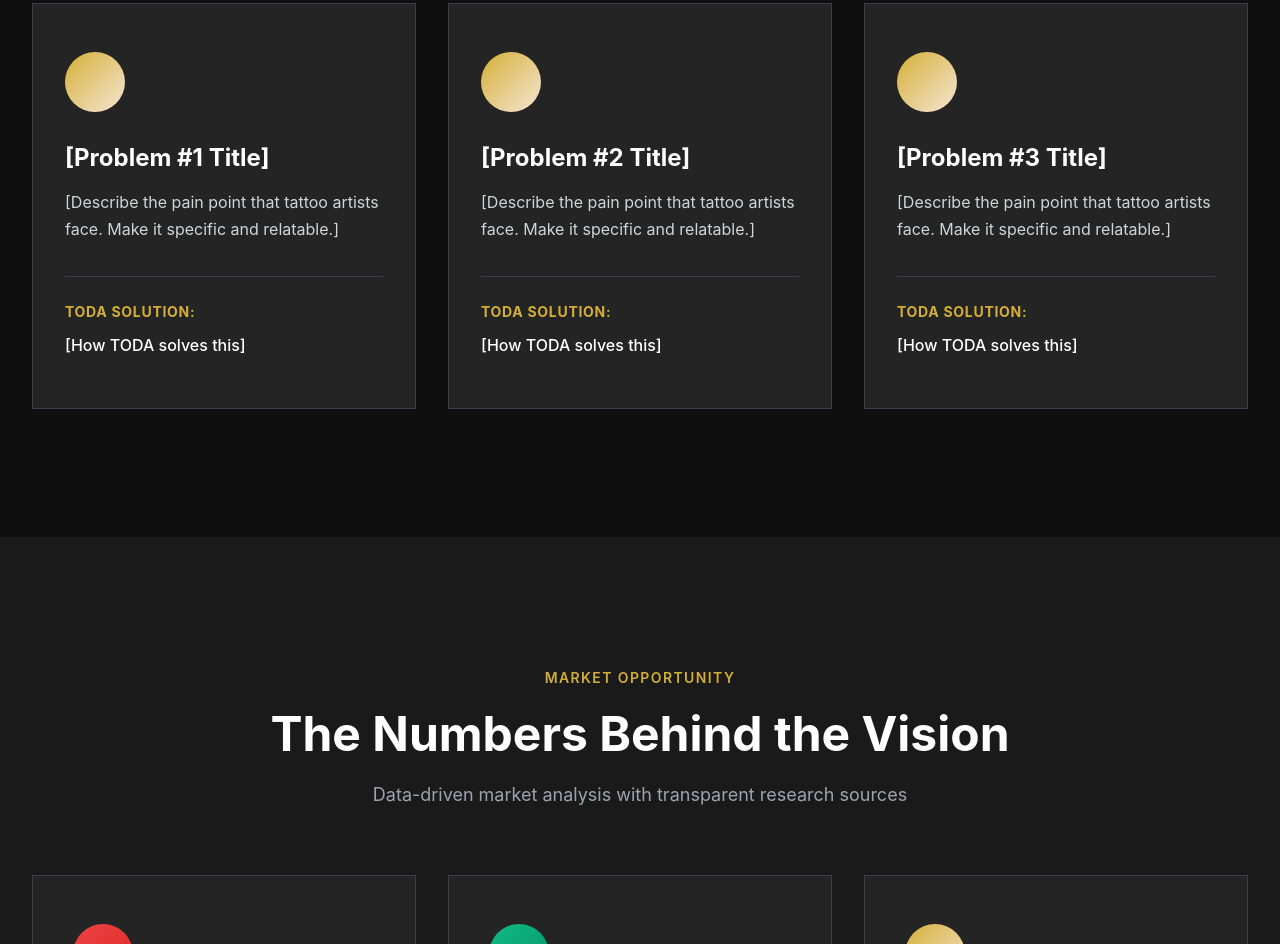
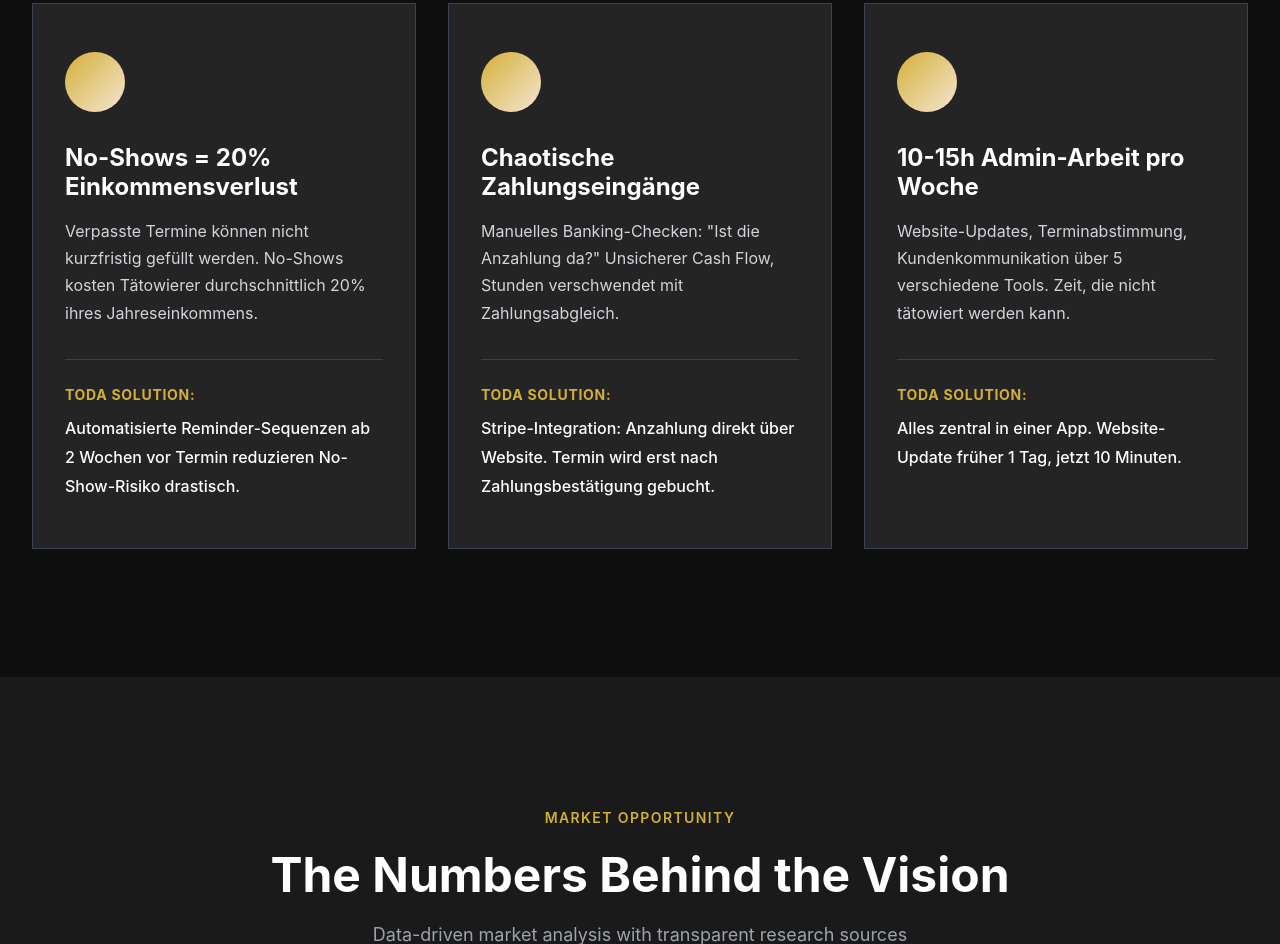
Before and after one commit to ManLi97/TODA-BusinessPitch, a plain HTML site: page index.html in a window 1280 px wide. Shown: the part 2263-3207 px from the top of the page. Drawn offline with Linux system fonts and the light colour scheme.

Commit message:
section the problem filled with content

```diff
--- a/index.html
+++ b/index.html
@@ -62,33 +62,33 @@
                     <div class="card-icon">
                         <div class="icon-placeholder"></div>
                     </div>
-                    <h3 class="card-title">[Problem #1 Title]</h3>
-                    <p class="card-text">[Describe the pain point that tattoo artists face. Make it specific and relatable.]</p>
+                    <h3 class="card-title">No-Shows = 20% Einkommensverlust</h3>
+                    <p class="card-text">Verpasste Termine können nicht kurzfristig gefüllt werden. No-Shows kosten Tätowierer durchschnittlich 20% ihres Jahreseinkommens.</p>
                     <div class="solution-badge">
                         <span>TODA Solution:</span>
-                        <p>[How TODA solves this]</p>
+                        <p>Automatisierte Reminder-Sequenzen ab 2 Wochen vor Termin reduzieren No-Show-Risiko drastisch.</p>
                     </div>
                 </div>
                 <div class="solution-card">
                     <div class="card-icon">
                         <div class="icon-placeholder"></div>
                     </div>
-                    <h3 class="card-title">[Problem #2 Title]</h3>
-                    <p class="card-text">[Describe the pain point that tattoo artists face. Make it specific and relatable.]</p>
+                    <h3 class="card-title">Chaotische Zahlungseingänge</h3>
+                    <p class="card-text">Manuelles Banking-Checken: "Ist die Anzahlung da?" Unsicherer Cash Flow, Stunden verschwendet mit Zahlungsabgleich.</p>
                     <div class="solution-badge">
                         <span>TODA Solution:</span>
-                        <p>[How TODA solves this]</p>
+                        <p>Stripe-Integration: Anzahlung direkt über Website. Termin wird erst nach Zahlungsbestätigung gebucht.</p>
                     </div>
                 </div>
                 <div class="solution-card">
                     <div class="card-icon">
                         <div class="icon-placeholder"></div>
                     </div>
-                    <h3 class="card-title">[Problem #3 Title]</h3>
-                    <p class="card-text">[Describe the pain point that tattoo artists face. Make it specific and relatable.]</p>
+                    <h3 class="card-title">10-15h Admin-Arbeit pro Woche</h3>
+                    <p class="card-text">Website-Updates, Terminabstimmung, Kundenkommunikation über 5 verschiedene Tools. Zeit, die nicht tätowiert werden kann.</p>
                     <div class="solution-badge">
                         <span>TODA Solution:</span>
-                        <p>[How TODA solves this]</p>
+                        <p>Alles zentral in einer App. Website-Update früher 1 Tag, jetzt 10 Minuten.</p>
                     </div>
                 </div>
             </div>
```
